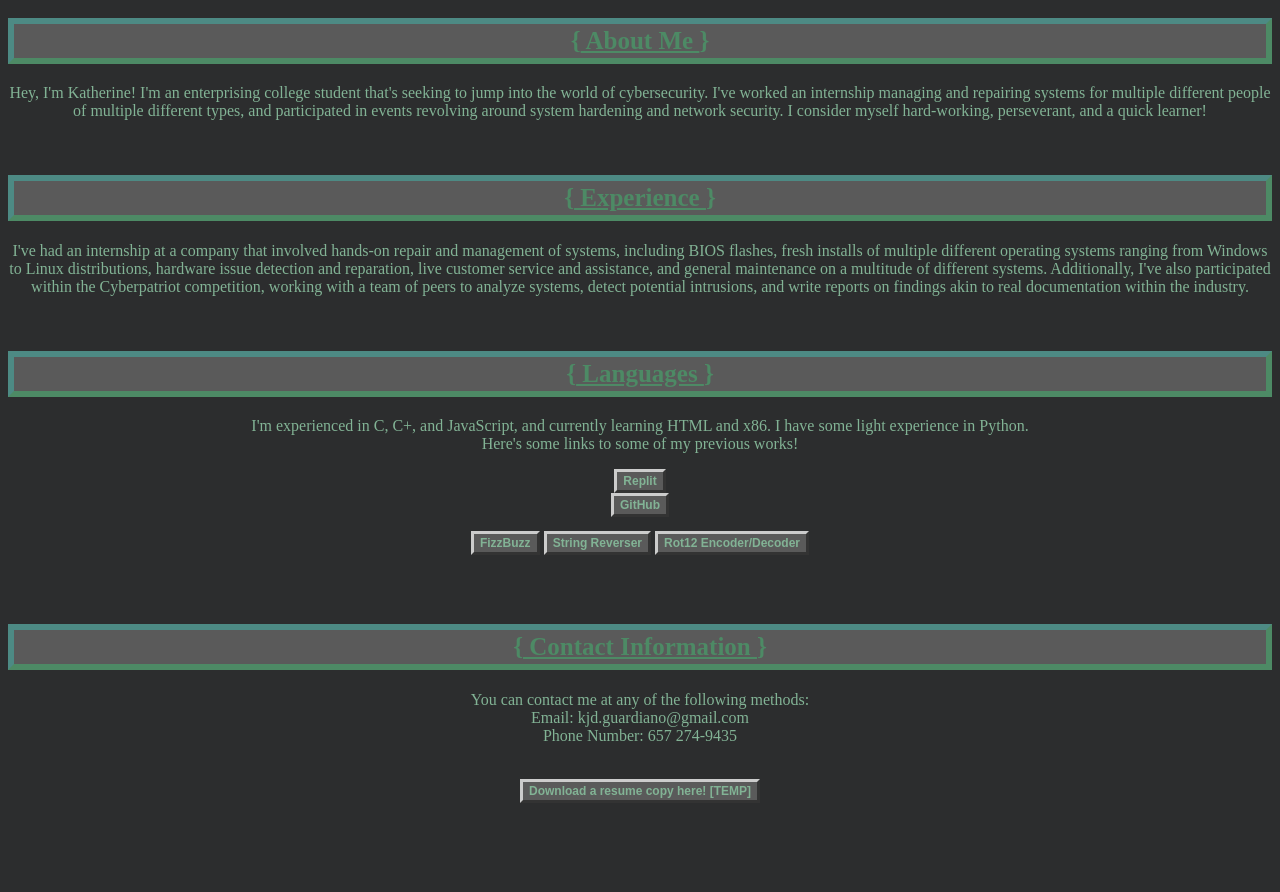
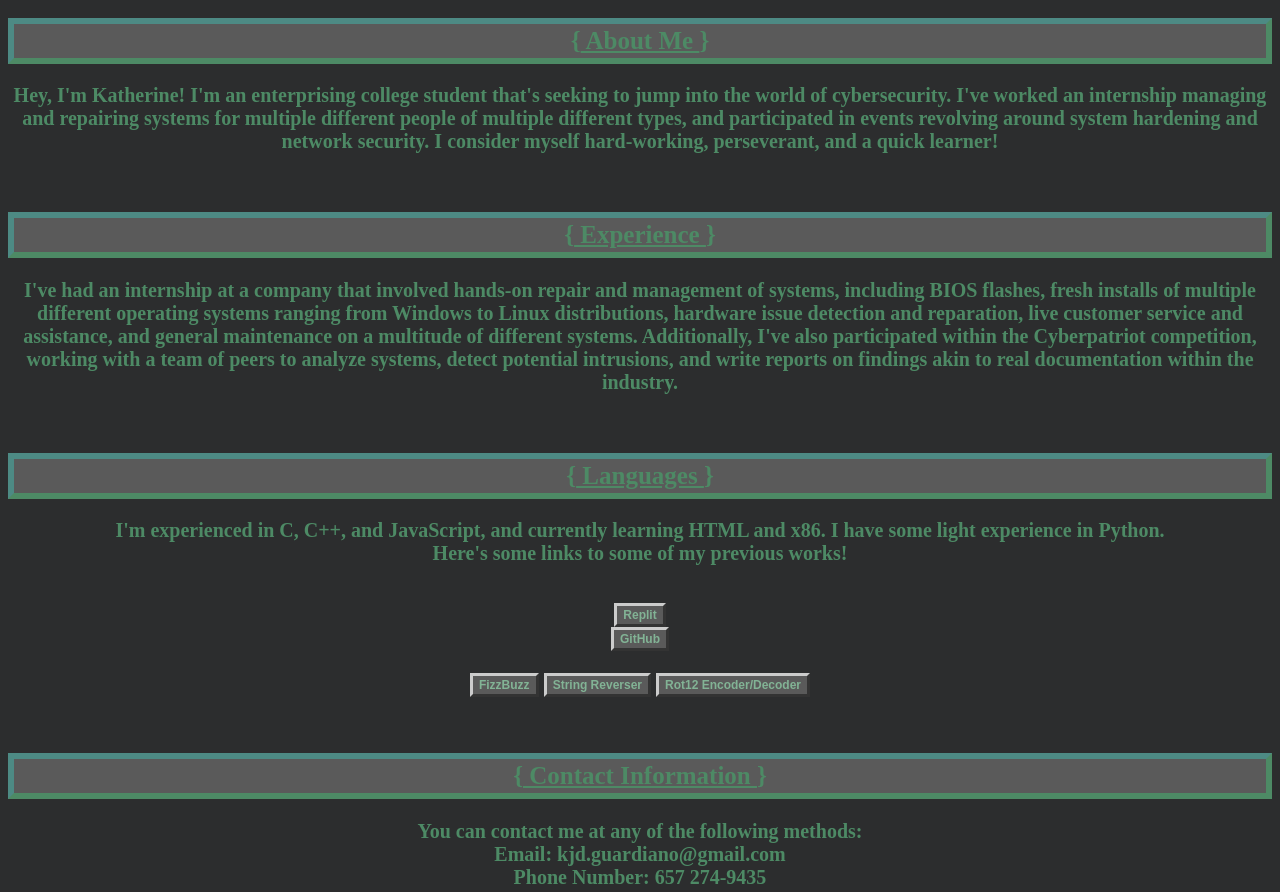
Before and after one commit to kjd-guardiano/kjd-guardiano.github.io, a plain HTML site: page index.html in a window 1280 px wide. Shown: the part 635-1527 px from the top of the page. Before the commit the page ends 1464 px from the top, so only its background shows below. Drawn offline with Linux system fonts and the light colour scheme.

Commit message:
replaced all p with h3
attempting to overwrite p size using h3 change

```diff
--- a/index.html
+++ b/index.html
@@ -17,9 +17,9 @@
     {<u> About Me </u>}
   </h2>
 </div>
-<p>
+<h3>
   Hey, I'm Katherine! I'm an enterprising college student that's seeking to jump into the world of cybersecurity. I've worked an internship managing and repairing systems for multiple different people of multiple different types, and participated in events revolving around system hardening and network security. I consider myself hard-working, perseverant, and a quick learner!
-</p>
+</h3>
 <br>
 
 <div>
@@ -27,9 +27,9 @@
     {<u> Experience </u>}
   </h2>
 </div>
-<p>
+<h3>
   I've had an internship at a company that involved hands-on repair and management of systems, including BIOS flashes, fresh installs of multiple different operating systems ranging from Windows to Linux distributions, hardware issue detection and reparation, live customer service and assistance, and general maintenance on a multitude of different systems. Additionally, I've also participated within the Cyberpatriot competition, working with a team of peers to analyze systems, detect potential intrusions, and write reports on findings akin to real documentation within the industry.
-</p>
+</h3>
 <br>
 
 <div>
@@ -38,10 +38,10 @@
   </h2>
 </div>
 
-<p>
-  I'm experienced in C, C+, and JavaScript, and currently learning HTML and x86. I have some light experience in Python.
+<h3>
+  I'm experienced in C, C++, and JavaScript, and currently learning HTML and x86. I have some light experience in Python.
   <br> Here's some links to some of my previous works!
-
+</h3>
   <br>
 <div class="center">
   <a href="https://replit.com/@KJGuardiano" target="_blank" rel="noreferrer noopener" class="button">Replit</a>
@@ -49,13 +49,12 @@
 <div class="center">
   <a href="https://github.com/kjd-guardiano" target="_blank" rel="noreferrer noopener" class="button">GitHub</a>
 </div>
-</p>
-<p>
+
+<h3>
   <a href="https://replit.com/@KJGuardiano/FizzBuzz?v=1" target="_blank" rel="noreferrer noopener" class="button">FizzBuzz</a>
   <a href="https://replit.com/@KJGuardiano/eMesreveR?v=1" target="_blank" rel="noreferrer noopener" class="button">String Reverser</a>
   <a href="https://replit.com/@KJGuardiano/Rot12Coder?v=1" target="_blank" rel="noreferrer noopener" class="button">Rot12 Encoder/Decoder</a>
-</p>
-<br>
+</h3>
 <br>
 
 <div>
@@ -64,11 +63,11 @@
   </h2>
 </div>
 
-<p>
+<h3>
   You can contact me at any of the following methods:
   <br> Email: kjd.guardiano@gmail.com
   <br> Phone Number: 657 274-9435
-</p>
+</h3>
 <br>
 
 <div class="center">
--- a/styles.css
+++ b/styles.css
@@ -24,6 +24,13 @@ h2{
   border-right: 6px solid #4d8a65;
   border-bottom: 6px solid #4d8a65;
   border-left: 6px solid #4d8a84;
+}
+
+h3{
+  color: #4d8a65;
+  font-size: 20px;
+  font-family: Crimson Text;
+  text-align: center;
 }
 
 p{
```
Also changed, not shown: 2 other files. Lines whose indentation alone changed are shown as unchanged.
